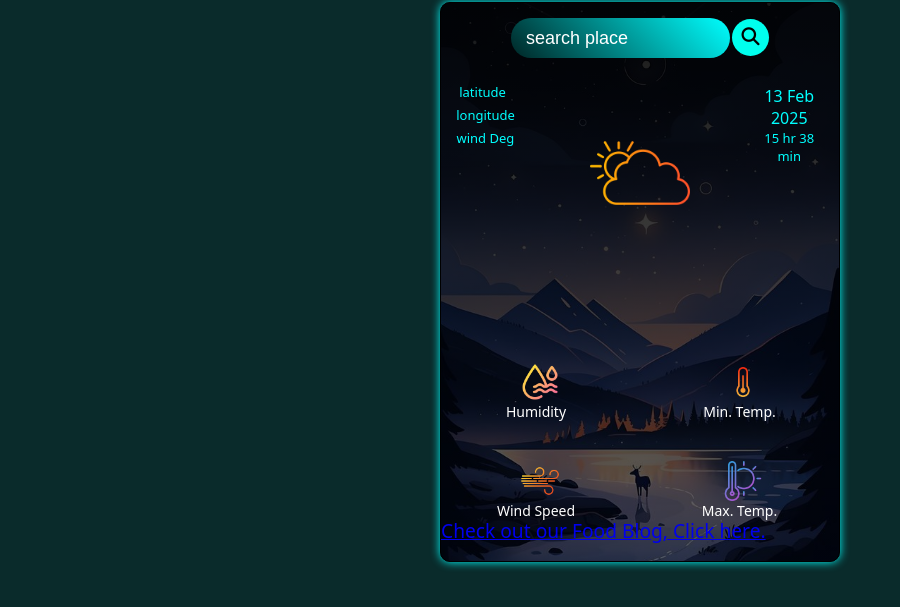
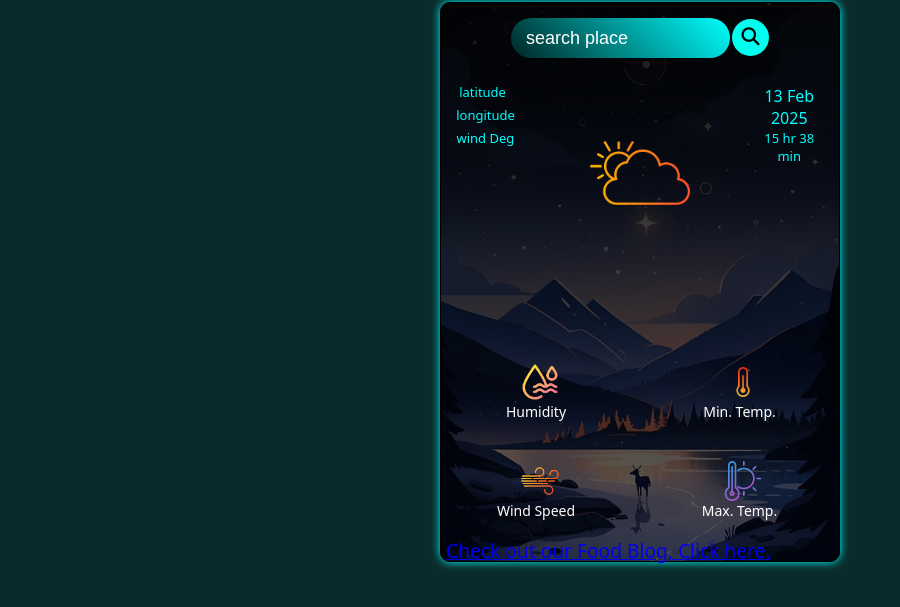
Before and after one commit to scenicbusk/WeatherJS, a plain HTML site: page index.html in a window 1280 px wide. Shown: the part 47-654 px from the top of the page, without its empty margins (0-900 px from the left). Drawn offline with Linux system fonts and the light colour scheme.

Commit message:
Update index.html

```diff
--- a/index.html
+++ b/index.html
@@ -21,7 +21,8 @@
                color:white;
                text-decoration:none;
                font-size:1.2rem;
-               margin-top:35px;
+               margin-top:50px;
+               padding:5px;
           }
      </style>
 </head>
```
